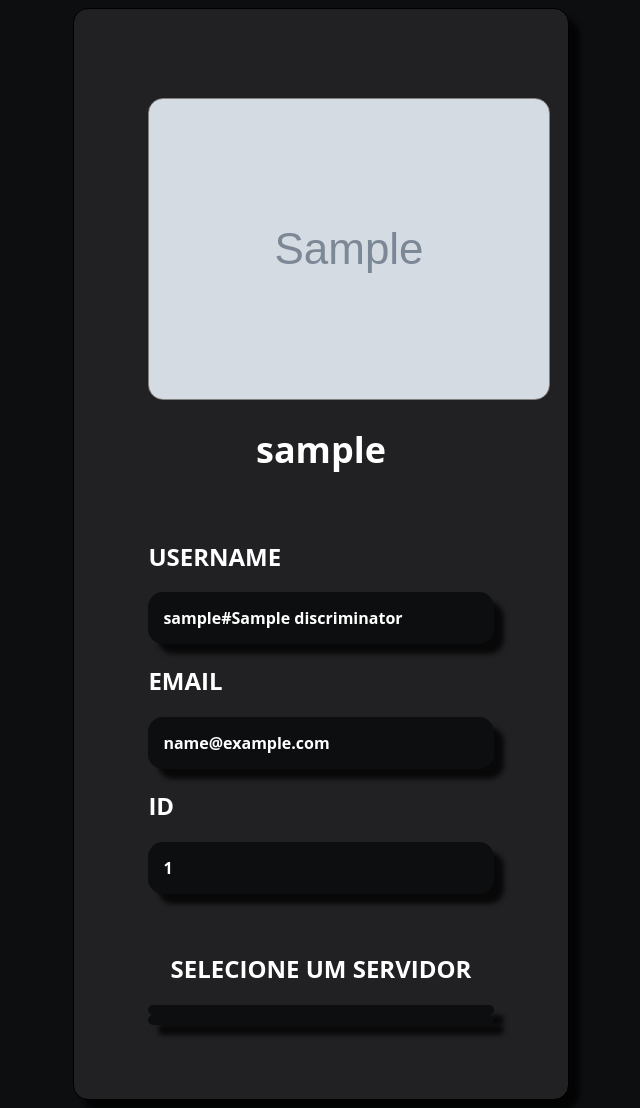
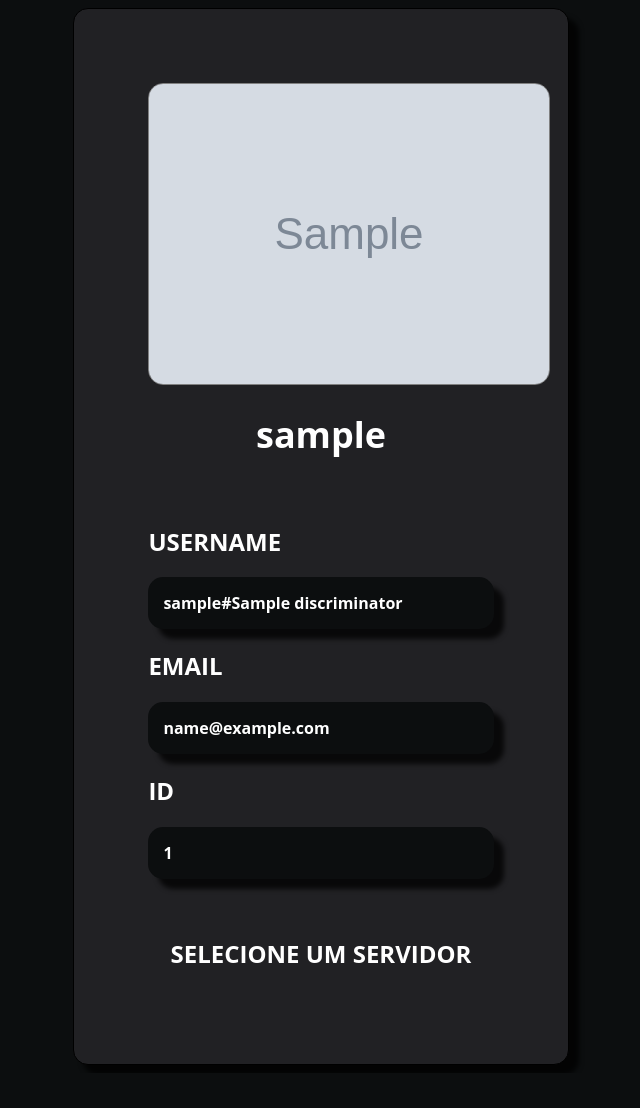
Before and after one commit to RodrigoHernandez26/SaberBot, a Flask app: template web/templates/dashboard.html in a window 1280 px wide. Shown: the whole page, without its empty margins (319-959 px from the left). After the commit the page ends 1065 px from the top, so only its background shows below. Run offline with Flask 2, Linux system fonts and the light colour scheme; the template is opened without the code that fills it: most values are stand-ins (such as "Sample title", 1, 10 or a date in 2020); grey boxes marked "Sample" are stand-in pictures; parts of the project's set-up code (start-up, migrations or seed data) failed here and were passed over.

Commit message:
dashboard update

```diff
--- a/web/static/assets/css/dashboard.css
+++ b/web/static/assets/css/dashboard.css
@@ -21,9 +21,6 @@ footer{
 
 } */
 
-img{
-    margin-top: 15px;
-}
 h1{
     font-size: 36px;
 
@@ -43,7 +40,7 @@ p{
     padding: 15%;
 }
 
-img{
+#you img{
     border-radius: 15px;
     border: 1px solid gray;
 }
@@ -109,10 +106,10 @@ div.guilds {
     display:table-cell;
     vertical-align:middle;
     text-align:center;
-  }
+}
 
-.line{
-    border: 5px solid #0c0e0f;
-    border-radius: 5px;
-    box-shadow: 10px 10px 5px 0px rgba(0,0,0,0.75);
+.guilds img{
+  border: 5px solid #0c0e0f;
+  border-radius: 5px;
+  box-shadow: 10px 10px 5px 0px rgba(0,0,0,0.75);
 }
--- a/web/templates/dashboard.html
+++ b/web/templates/dashboard.html
@@ -21,7 +21,6 @@
         <br>
         <div class= "guilds">
             <h2>Selecione um servidor</h2>
-            <li class="line"></li>
                 {% for guild in user_guilds %}
                     {% if guild.owner %}
                         {% if guild.icon == None %}
@@ -41,7 +40,6 @@
                         {% endif %}
                     {% endif %}
                 {% endfor %}
-            <li class= 'line'></li>
         </div>
     </div>
 </html>
```
